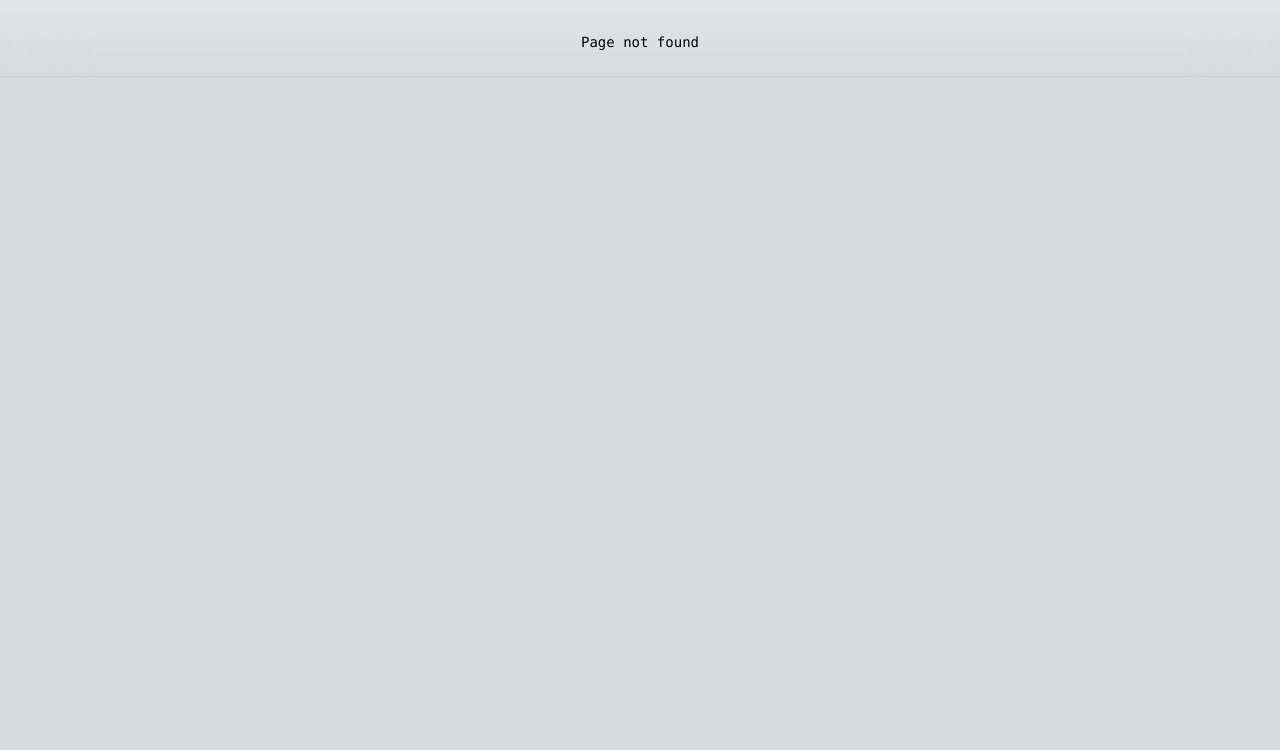
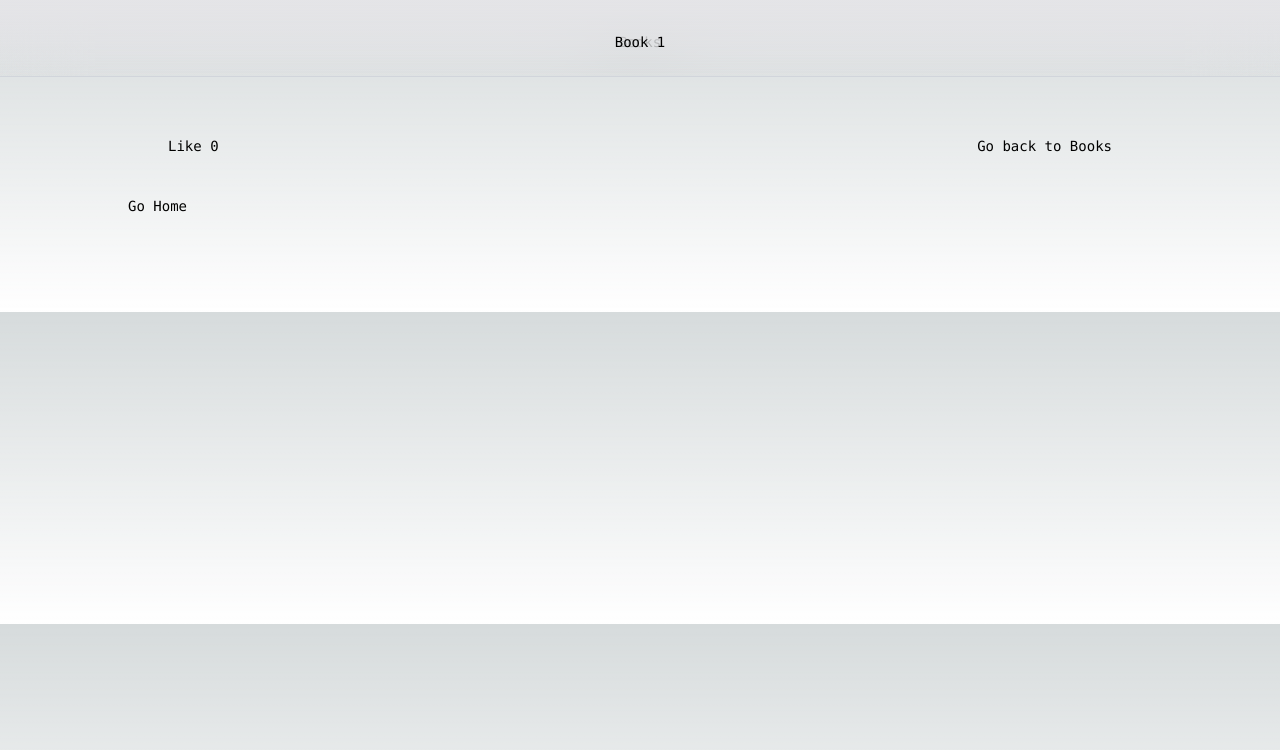
Before and after one commit to LukeWlodarczyk/next-getting-started, a Next.js app: page /books/1 in a window 1280 px wide. Before the commit this address had no page. Shown: the top 750 px of the page. Built offline with nearby package versions, Linux system fonts and the light colour scheme.

Commit message:
add books route without intercepting book modal

```diff
--- /dev/null
+++ b/src/app/books/[id]/loading.tsx
@@ -0,0 +1,3 @@
+export default function Loading() {
+    return 'Loading book...'
+  }
--- /dev/null
+++ b/src/app/books/[id]/not-found.tsx
@@ -0,0 +1,14 @@
+import Link from "next/link";
+
+export default function NotFound() {
+  return (
+      <div className="z-10 w-full max-w-5xl items-center justify-between font-mono text-sm">
+        <p className="fixed left-0 top-0 flex w-full justify-center border-b border-gray-300 bg-gradient-to-b from-zinc-200 pb-6 pt-8 backdrop-blur-2xl dark:border-neutral-800 dark:bg-zinc-800/30 dark:from-inherit">
+          Book not found
+        </p>
+        <div className="flex items-center justify-between">
+          <Link href='/books'>Go back to Books</Link>
+        </div>
+      </div>
+  );
+}
--- /dev/null
+++ b/src/app/books/[id]/page.tsx
@@ -0,0 +1,43 @@
+import Link from "next/link";
+import { Metadata } from 'next'
+import LikeButton from "@/app/components/like-button/LikeButton";
+import { notFound } from "next/navigation";
+import { Book } from "../page";
+
+
+type MetadataProps = {
+  params: { id: string }
+}
+
+export function generateMetadata({ params: { id } }: MetadataProps): Metadata {
+  return {
+    title: `Book ${id}`,
+  }
+}
+
+const getBook = async (id: string): Promise<Book> => {
+  return new Promise((res => setTimeout(() => res({ id: parseInt(id) }), 2000)))
+}
+
+
+export default async function BookPage({ params }: { params: { id: string } }) {
+
+  const book: Book = await getBook(params.id);
+
+  // not found mock
+  if (Number(params.id) === 6) {
+    return notFound();
+  }
+
+  return (
+      <div className="z-10 w-full max-w-5xl items-center justify-between font-mono text-sm">
+        <p className="fixed left-0 top-0 flex w-full justify-center border-b border-gray-300 bg-gradient-to-b from-zinc-200 pb-6 pt-8 backdrop-blur-2xl dark:border-neutral-800 dark:bg-zinc-800/30 dark:from-inherit">
+        Book {book.id}
+        </p>
+        <div className="flex items-center justify-between">
+          <LikeButton />
+          <Link href='/books'>Go back to Books</Link>
+        </div>
+      </div>
+  );
+}
--- /dev/null
+++ b/src/app/books/layout.tsx
@@ -0,0 +1,24 @@
+import Link from 'next/link'
+
+export default function Layout({
+  children,
+}: Readonly<{
+  children: React.ReactNode;
+}>) {
+
+  return (
+    <main className="flex flex-col items-center justify-between p-24">
+      <div className="z-10 w-full max-w-5xl items-center justify-between font-mono text-sm">
+        <h4 className="fixed left-0 top-0 flex w-full justify-center border-b border-gray-300 bg-gradient-to-b from-zinc-200 pb-6 pt-8 backdrop-blur-2xl dark:border-neutral-800 dark:bg-zinc-800/30 dark:from-inherit">
+          Books
+        </h4>
+
+        <div className="flex items-center justify-between m-10">
+          {children}
+        </div>
+
+        <Link href='/'>Go Home</Link>
+      </div>
+    </main>
+  );
+}
--- /dev/null
+++ b/src/app/books/loading.tsx
@@ -0,0 +1,3 @@
+export default function Loading() {
+    return 'Loading books...'
+  }
--- /dev/null
+++ b/src/app/books/page.tsx
@@ -0,0 +1,23 @@
+import Link from 'next/link'
+import { Metadata } from 'next'
+
+export const metadata: Metadata = {
+  title: 'Books',
+}
+
+export type Book = { id: number };
+type Books = Book[];
+
+const books: Books = Array.from({ length: 6 }).map((_, index) => ({ id: index + 1 }));
+
+const getBooks = async (): Promise<Books> => {
+  return new Promise(r => setTimeout(() => r(books), 2000))
+}
+
+
+export default async function Books() {
+
+  const profiles: Books = await getBooks();
+
+  return profiles.map(book => <Link key={book.id} href={`/books/${book.id}`}>Book {book.id}</Link>);
+}
--- a/src/app/page.tsx
+++ b/src/app/page.tsx
@@ -4,9 +4,12 @@ import Link from "next/link";
 export default function Home() {
   return (
     <main className="flex min-h-screen flex-col items-center justify-between p-24">
-      <div className="z-10 w-full max-w-5xl items-center justify-between font-mono text-sm lg:flex">
-        <Link href='/profiles'>Go to Profiles</Link>
-        <p className="fixed left-0 top-0 flex w-full justify-center border-b border-gray-300 bg-gradient-to-b from-zinc-200 pb-6 pt-8 backdrop-blur-2xl dark:border-neutral-800 dark:bg-zinc-800/30 dark:from-inherit lg:static lg:w-auto  lg:rounded-xl lg:border lg:bg-gray-200 lg:p-4 lg:dark:bg-zinc-800/30">
+      <div className="z-10 w-full max-w-5xl items-center justify-between font-mono text-sm">
+        <div className="flex items-center justify-between p-24">
+          <Link href='/profiles'>Go to Profiles</Link>
+          <Link href='/books'>Go to Books</Link>
+        </div>
+        <p className="fixed left-0 top-0 flex w-full justify-center border-b border-gray-300 bg-gradient-to-b from-zinc-200 pb-6 pt-8 backdrop-blur-2xl dark:border-neutral-800 dark:bg-zinc-800/30 dark:from-inherit">
           Get started by editing&nbsp;
           <code className="font-mono font-bold">src/app/page.tsx</code>
         </p>
```
